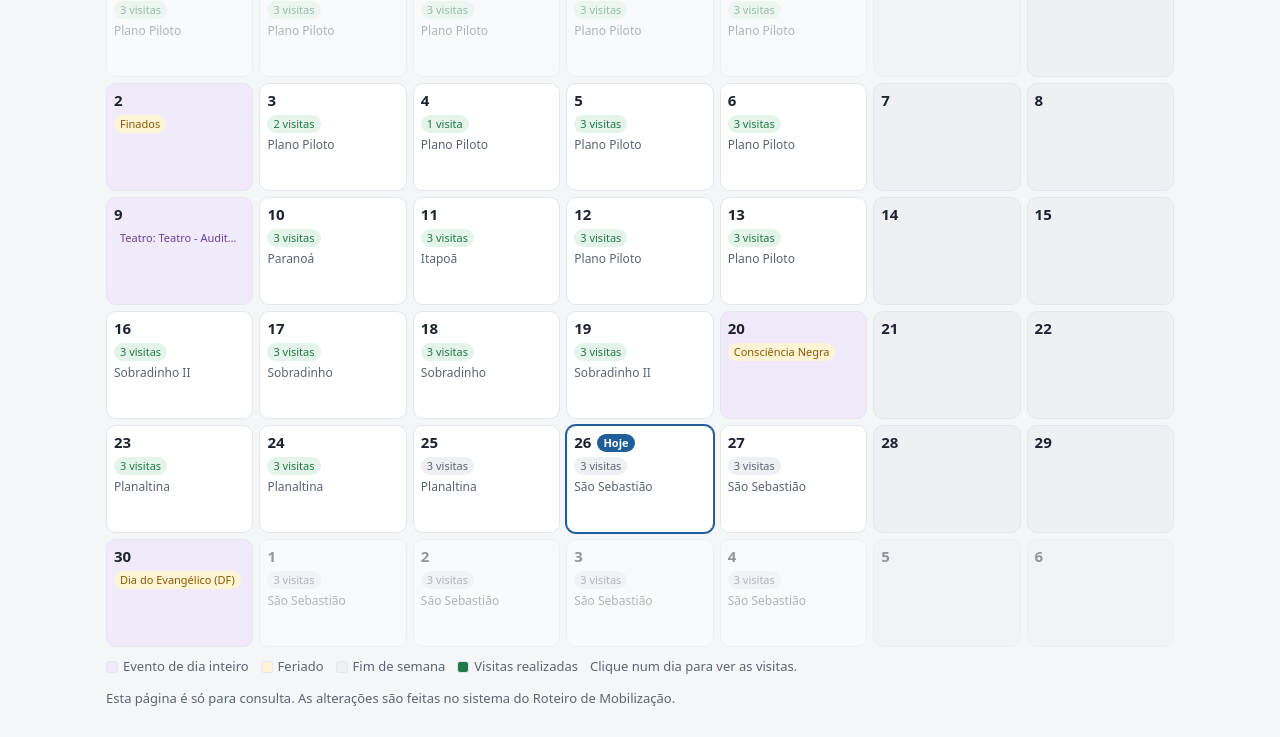
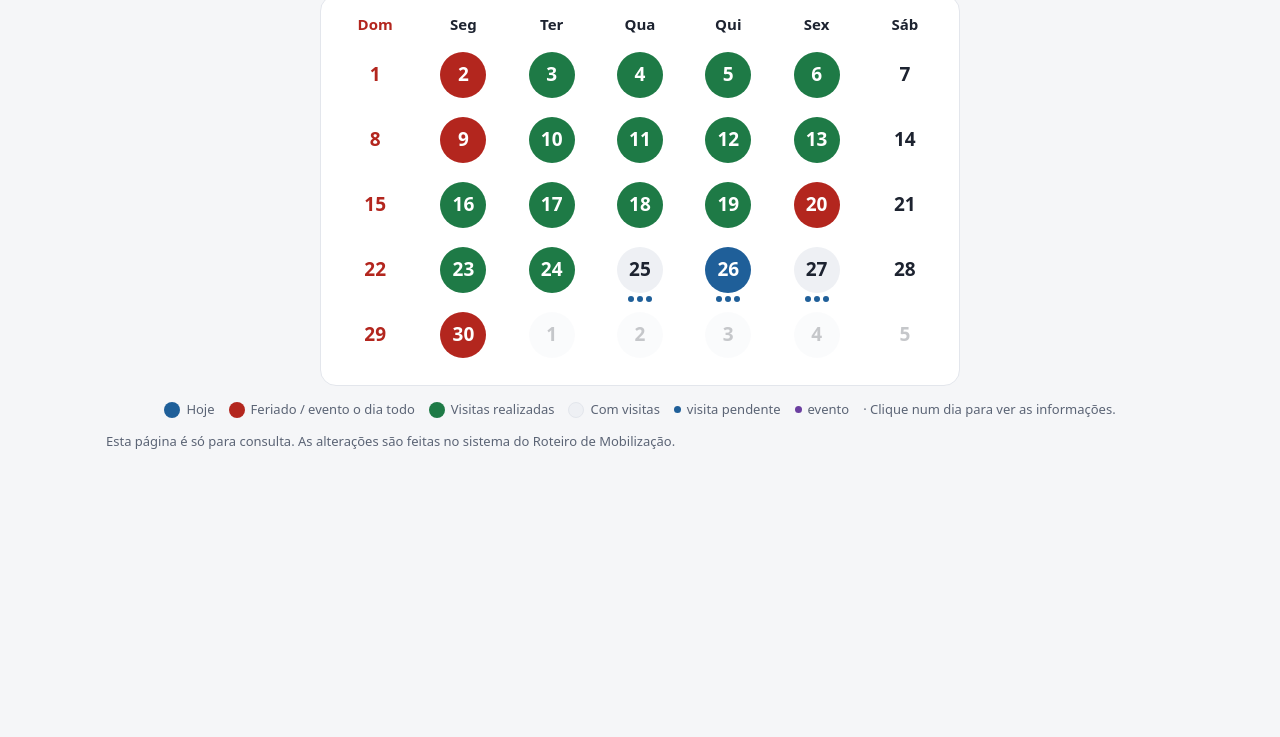
Before and after one commit to dashboard-cco/roteiro-mobilizacao-agenda, a plain HTML site: page index.html in a window 1280 px wide. Shown: the part 218-955 px from the top of the page. After the commit the page ends 800 px from the top, so only its background shows below. Drawn offline with Linux system fonts and the light colour scheme.

Commit message:
Agenda atualizada em 26/11/2026 08:37

```diff
--- a/index.html
+++ b/index.html
@@ -60,26 +60,34 @@ input,select{font:inherit;color:var(--tx);background:var(--card);border:1px soli
 .modo .btn{border:none;border-radius:0}
 .modo .btn.ativo{background:var(--pri);color:var(--pri-tx)}
 /* calendário */
-.cal{display:grid;grid-template-columns:repeat(7,minmax(0,1fr));gap:6px}
-.cal .cab{font-size:12px;color:var(--tx2);text-align:center;text-transform:uppercase;letter-spacing:.04em;padding:2px 0}
-.cel{background:var(--card);border:1px solid var(--linha);border-radius:10px;min-height:108px;padding:6px 7px;overflow:hidden;
-  display:flex;flex-direction:column;gap:3px;cursor:pointer;text-align:left;font:inherit;color:inherit;min-width:0}
-.cel:hover{border-color:var(--pri)}
-.cel:focus-visible{outline:2px solid var(--pri);outline-offset:1px}
-.cel.fora{opacity:.45}
-.cel.fds{background:var(--muted-bg)}
-.cel.hoje{border-color:var(--pri);box-shadow:0 0 0 1px var(--pri)}
-.cel.bloq{background:var(--ev-bg)}
-.cel.fer{background:var(--av-bg)}
-.cel.achou{box-shadow:0 0 0 2px var(--sel)}
-.cel .num{font-weight:700;font-size:15px;display:flex;align-items:center;gap:6px}
-.cel .chip{font-size:11px;padding:1px 6px;max-width:100%;overflow:hidden;text-overflow:ellipsis}
-.cel .ra{font-size:12px;color:var(--tx2);white-space:nowrap;overflow:hidden;text-overflow:ellipsis}
-.cel .prog{height:4px;border-radius:2px;background:var(--linha);overflow:hidden;margin-top:auto}
-.cel .prog i{display:block;height:100%;background:var(--ok)}
-.legenda{display:flex;gap:12px;flex-wrap:wrap;font-size:13px;color:var(--tx2);margin-top:10px}
-.legenda span{display:inline-flex;align-items:center;gap:5px}
-.legenda i{width:12px;height:12px;border-radius:3px;border:1px solid var(--linha);display:inline-block}
+.cal-wrap{max-width:640px;margin:0 auto}
+.cal-mes{margin:2px 0 10px;text-align:center;font-size:30px;font-weight:800;color:var(--pri)}
+.cal{display:grid;grid-template-columns:repeat(7,1fr);row-gap:6px;background:var(--card);border:1px solid var(--linha);
+  border-radius:16px;padding:14px 10px 16px}
+.cal .cab{text-align:center;font-weight:800;font-size:15px;padding:4px 0 8px}
+.cal .cab.dom{color:var(--er)}
+.dia-c{display:flex;flex-direction:column;align-items:center;gap:3px;padding:2px 0;background:none;border:none;
+  font:inherit;color:inherit;cursor:pointer;min-width:0}
+.dia-c[disabled]{cursor:default}
+.dia-c .n{width:46px;height:46px;border-radius:50%;display:flex;align-items:center;justify-content:center;font-size:19px;font-weight:800}
+.dia-c:not([disabled]):hover .n{box-shadow:0 0 0 2px var(--pri)}
+.dia-c:focus-visible{outline:none}
+.dia-c:focus-visible .n{box-shadow:0 0 0 3px var(--pri)}
+.dia-c.dom .n,.dia-c.fer .n{color:var(--er)}
+.dia-c.fora .n{opacity:.25}
+.dia-c.vis .n{background:var(--muted-bg)}
+.dia-c.feito .n{background:var(--ok);color:var(--pri-tx)}
+.dia-c.bloq .n{background:var(--er);color:var(--pri-tx)}
+.dia-c.hoje .n{background:var(--pri);color:var(--pri-tx)}
+.dia-c.achou .n{box-shadow:0 0 0 3px var(--sel)}
+.dia-c .pts{display:flex;gap:3px;height:6px}
+.dia-c .pts i{width:6px;height:6px;border-radius:50%;background:var(--pri)}
+.dia-c .pts i.ev{background:var(--ev)}
+.dia-c .pts i.ok{background:var(--ok)}
+.legenda{display:flex;gap:14px;flex-wrap:wrap;justify-content:center;font-size:13px;color:var(--tx2);margin-top:14px}
+.legenda span{display:inline-flex;align-items:center;gap:6px}
+.legenda b{width:16px;height:16px;border-radius:50%;display:inline-block}
+.legenda i{width:7px;height:7px;border-radius:50%;display:inline-block}
 dialog{border:none;border-radius:12px;padding:0;background:var(--card);color:var(--tx);width:min(760px,calc(100% - 24px));
   max-height:calc(100vh - 40px);box-shadow:0 10px 40px rgba(0,0,0,.25)}
 dialog::backdrop{background:rgba(0,0,0,.4)}
@@ -87,19 +95,18 @@ dialog .conteudo{padding:14px}
 .janela-cab{display:flex;align-items:center;gap:10px;margin-bottom:10px}
 .janela-cab h2{margin:0 auto 0 0;font-size:17px}
 dialog .dia{margin:0}
-@media (max-width:700px){
-  .cal{gap:3px}
-  .cel{min-height:58px;padding:4px;border-radius:8px}
-  .cel .num{font-size:13px}
-  .cel .num .chip,.cel .ra,.cel .chip.ev,.cel .chip.av,.cel .txt{display:none}
-  .cal .cab{font-size:10.5px}
+@media (max-width:520px){
+  .cal{padding:10px 4px 12px}
+  .cal-mes{font-size:24px}
+  .dia-c .n{width:38px;height:38px;font-size:16px}
+  .cal .cab{font-size:13px}
 }
 </style>
 </head>
 <body>
 <header><div class="in">
   <h1>Roteiro de Mobilização</h1>
-  <span class="at">Somente visualização · atualizado em 26/11/2026 08:30</span>
+  <span class="at">Somente visualização · atualizado em 26/11/2026 08:37</span>
 </div></header>
 <main>
   <div class="barra">
@@ -122,11 +129,13 @@ dialog .dia{margin:0}
   </div>
   <div id="agenda"></div>
   <div class="legenda" id="legenda">
-    <span><i style="background:var(--ev-bg)"></i>Evento de dia inteiro</span>
-    <span><i style="background:var(--av-bg)"></i>Feriado</span>
-    <span><i style="background:var(--muted-bg)"></i>Fim de semana</span>
-    <span><i style="background:var(--ok)"></i>Visitas realizadas</span>
-    <span>Clique num dia para ver as visitas.</span>
+    <span><b style="background:var(--pri)"></b>Hoje</span>
+    <span><b style="background:var(--er)"></b>Feriado / evento o dia todo</span>
+    <span><b style="background:var(--ok)"></b>Visitas realizadas</span>
+    <span><b style="background:var(--muted-bg);border:1px solid var(--linha)"></b>Com visitas</span>
+    <span><i style="background:var(--pri)"></i>visita pendente</span>
+    <span><i style="background:var(--ev)"></i>evento</span>
+    <span>· Clique num dia para ver as informações.</span>
   </div>
   <p class="dica">Esta página é só para consulta. As alterações são feitas no sistema do Roteiro de Mobilização.</p>
 </main>
@@ -218,30 +227,34 @@ function desenharLista(q) {
 }
 
 function desenharCal(q) {
-  const m = estado.mes, ini = segunda(m);
+  const m = estado.mes;
+  const ini = new Date(m); ini.setDate(1 - m.getDay());                 // domingo da 1ª semana
   const fim = new Date(m.getFullYear(), m.getMonth() + 1, 0);
-  fim.setDate(fim.getDate() + (7 - fim.getDay()) % 7);
-  $('periodo').textContent = `${MESES[m.getMonth()]} de ${m.getFullYear()}`;
-  let html = '<div class="cal">' + ['Seg','Ter','Qua','Qui','Sex','Sáb','Dom'].map(n => `<div class="cab">${n}</div>`).join('');
+  fim.setDate(fim.getDate() + (6 - fim.getDay()));                      // sábado da última
+  $('periodo').textContent = '';
+  let html = `<div class="cal-wrap"><div class="cal-mes">${MESES[m.getMonth()]} de ${m.getFullYear()}</div><div class="cal">` +
+    ['Dom','Seg','Ter','Qua','Qui','Sex','Sáb'].map((n, i) => `<div class="cab ${i ? '' : 'dom'}">${n}</div>`).join('');
   for (let d = new Date(ini); d <= fim; d.setDate(d.getDate()+1)) {
-    const k = iso(d), lst = itensDia(k), fer = D.feriados[k];
+    const k = iso(d), lst = itensDia(k), fer = D.feriados[k], fora = d.getMonth() !== m.getMonth();
     const ev = lst.filter(g => g.t === 'evento'), vis = nVisitas(lst), feitas = nVisitas(lst, 'REALIZADO');
     const bloq = ev.some(g => g.di);
     const rasDia = [...new Set(lst.filter(g => g.t === 'visita' && g.ra).map(g => g.ra))].join(', ');
-    const cls = [d.getMonth() !== m.getMonth() && 'fora', fds(d) && 'fds', k === hojeIso && 'hoje',
-                 bloq && 'bloq', fer && !bloq && 'fer', q && lst.some(g => casa(g, q)) && 'achou'].filter(Boolean).join(' ');
-    const evs = ev.filter(g => !(fer && g.cat === 'Feriado'));
-    html += `<button type="button" class="cel ${cls}" data-dia="${k}" aria-label="${d.toLocaleDateString('pt-BR')}: ${vis} visitas">
-      <span class="num">${d.getDate()}${k === hojeIso ? '<span class="chip hoje">Hoje</span>' : ''}</span>
-      ${fer ? `<span class="chip av" title="${esc(fer)}">${esc(fer)}</span>` : ''}
-      ${evs.slice(0, 2).map(g => `<span class="chip ev" title="${esc(g.end)}">${esc(g.cat || 'Evento')}${g.cat !== g.end ? ': ' + esc(g.end) : ''}</span>`).join('')}
-      ${evs.length > 2 ? `<span class="chip ev">+${evs.length - 2}</span>` : ''}
-      ${vis ? `<span class="chip ${feitas === vis ? 'ok' : ''}">${vis}<span class="txt"> visita${vis > 1 ? 's' : ''}</span></span>
-        ${rasDia ? `<span class="ra" title="${esc(rasDia)}">${esc(rasDia)}</span>` : ''}
-        <span class="prog" title="${feitas} de ${vis} realizadas"><i style="width:${Math.round(100 * feitas / vis)}%"></i></span>` : ''}
-    </button>`;
+    const estado_ = k === hojeIso ? 'hoje' : bloq ? 'bloq' : vis && feitas === vis ? 'feito' : vis ? 'vis' : '';
+    const cls = [fora && 'fora', d.getDay() === 0 && 'dom', fer && 'fer', estado_,
+                 q && !fora && lst.some(g => casa(g, q)) && 'achou'].filter(Boolean).join(' ');
+    let resumo = d.toLocaleDateString('pt-BR') + (fer ? ` · ${fer}` : '') +
+      ev.map(g => ` · ${g.cat}: ${g.end}`).join('') +
+      (vis ? ` · ${vis} visita${vis > 1 ? 's' : ''} (${feitas} realizada${feitas !== 1 ? 's' : ''})${rasDia ? ' · ' + rasDia : ''}` : '');
+    let pts = '';
+    if (!fora) {
+      pts = '<i></i>'.repeat(Math.min(vis - feitas, 3));
+      if (feitas && feitas < vis) pts += '<i class="ok"></i>';
+      if (ev.length && !bloq) pts += '<i class="ev"></i>';
+    }
+    html += `<button type="button" class="dia-c ${cls}" data-dia="${k}" title="${esc(resumo)}" aria-label="${esc(resumo)}" ${fora ? 'disabled' : ''}>
+      <span class="n">${d.getDate()}</span><span class="pts">${pts}</span></button>`;
   }
-  $('agenda').innerHTML = html + '</div>';
+  $('agenda').innerHTML = html + '</div></div>';
 }
 
 function abrirDia(k) {
@@ -251,7 +264,7 @@ function abrirDia(k) {
   $('fechar').onclick = () => $('dlgDia').close();
   $('dlgDia').showModal();
 }
-$('agenda').addEventListener('click', e => { const c = e.target.closest('.cel'); if (c) abrirDia(c.dataset.dia); });
+$('agenda').addEventListener('click', e => { const c = e.target.closest('.dia-c'); if (c && !c.disabled) abrirDia(c.dataset.dia); });
 $('dlgDia').addEventListener('click', e => { if (e.target === $('dlgDia')) $('dlgDia').close(); });
 
 function desenhar() {
```
